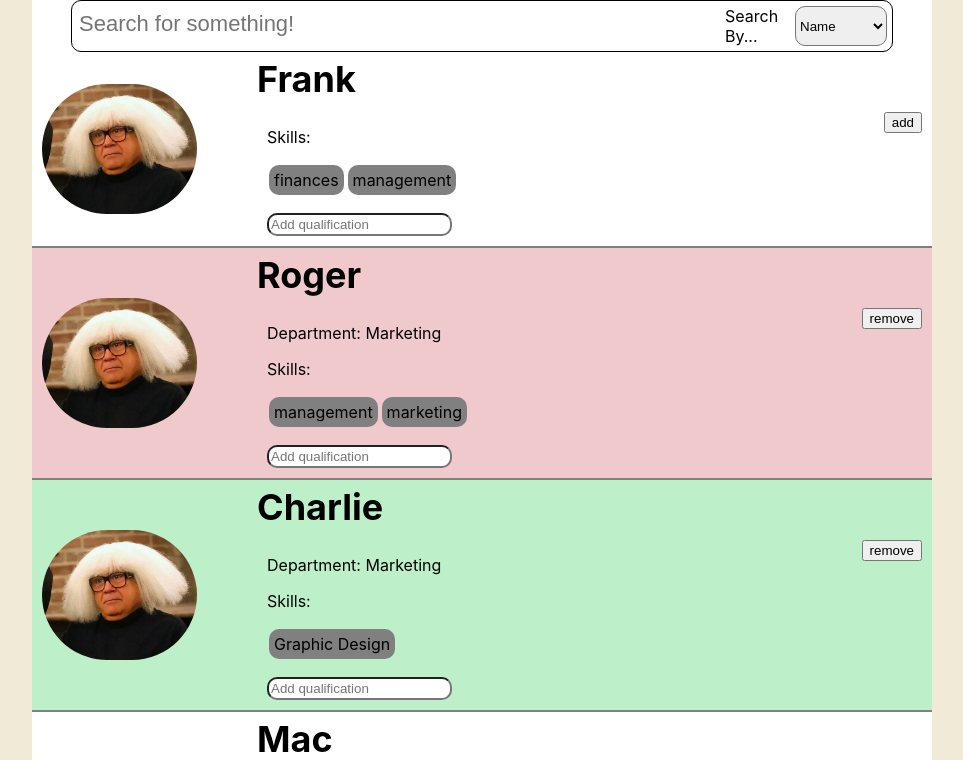
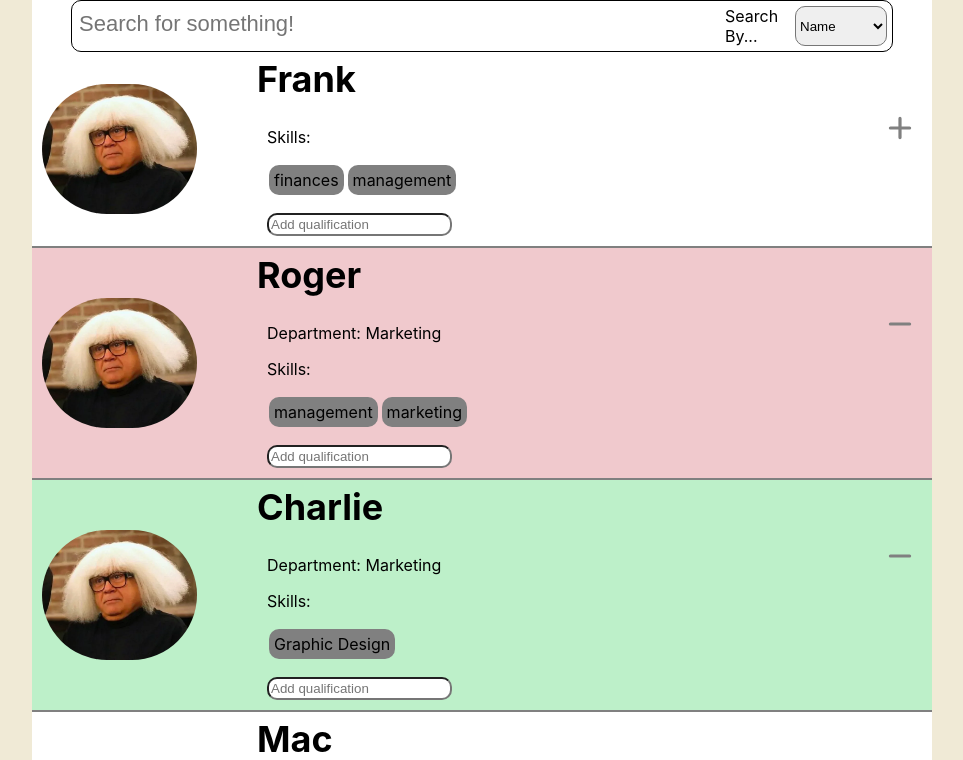
Before and after one commit to CD-Mackay/staffing-app, a React (Create React App) app: page / in a window 1280 px wide. Shown: the top 760 px of the page, without its empty margins (158-1121 px from the left). Built offline with nearby package versions, Linux system fonts and the light colour scheme.

Commit message:
Add react icons, style flag buttons

```diff
--- a/package.json
+++ b/package.json
@@ -9,6 +9,7 @@
     "mongodb": "^4.6.0",
     "react": "^18.1.0",
     "react-dom": "^18.1.0",
+    "react-icons": "^4.3.1",
     "react-scripts": "5.0.1",
     "styled-components": "^5.3.5",
     "web-vitals": "^2.1.4"
--- a/src/components/FlagButton/FlagButton.js
+++ b/src/components/FlagButton/FlagButton.js
@@ -1,4 +1,5 @@
-import React, { useState } from "react";
+import React from "react";
+import { HiPlus, HiMinus} from 'react-icons/hi';
 
 import StyledFlagButton from "./StyledFlagButton";
 
@@ -17,7 +18,7 @@ const FlagButton = ({flag, setFlag}) => {
     return (
       <StyledFlagButton>
         <button onClick={handleRemoveFlag}>
-          remove
+          <HiMinus fontSize="32px" />
         </button>
       </StyledFlagButton>
     );
@@ -27,7 +28,7 @@ const FlagButton = ({flag, setFlag}) => {
     return (
       <StyledFlagButton>
         <button onClick={handleAddFlag}>
-          add
+          <HiPlus fontSize="32px" />
         </button>
       </StyledFlagButton>
     )
--- a/src/components/FlagButton/StyledFlagButton.js
+++ b/src/components/FlagButton/StyledFlagButton.js
@@ -1,7 +1,15 @@
 import styled from 'styled-components';
 
 const StyledFlagButton = styled.div`
-
+button {
+  background: none;
+  border: none;
+  color: gray;
+}
+button:hover {
+  cursor: pointer;
+  color: black;
+}
 `;
 
 export default StyledFlagButton;
```
Also changed, not shown: 1 other file (tests, documents, lock files or other folders).
